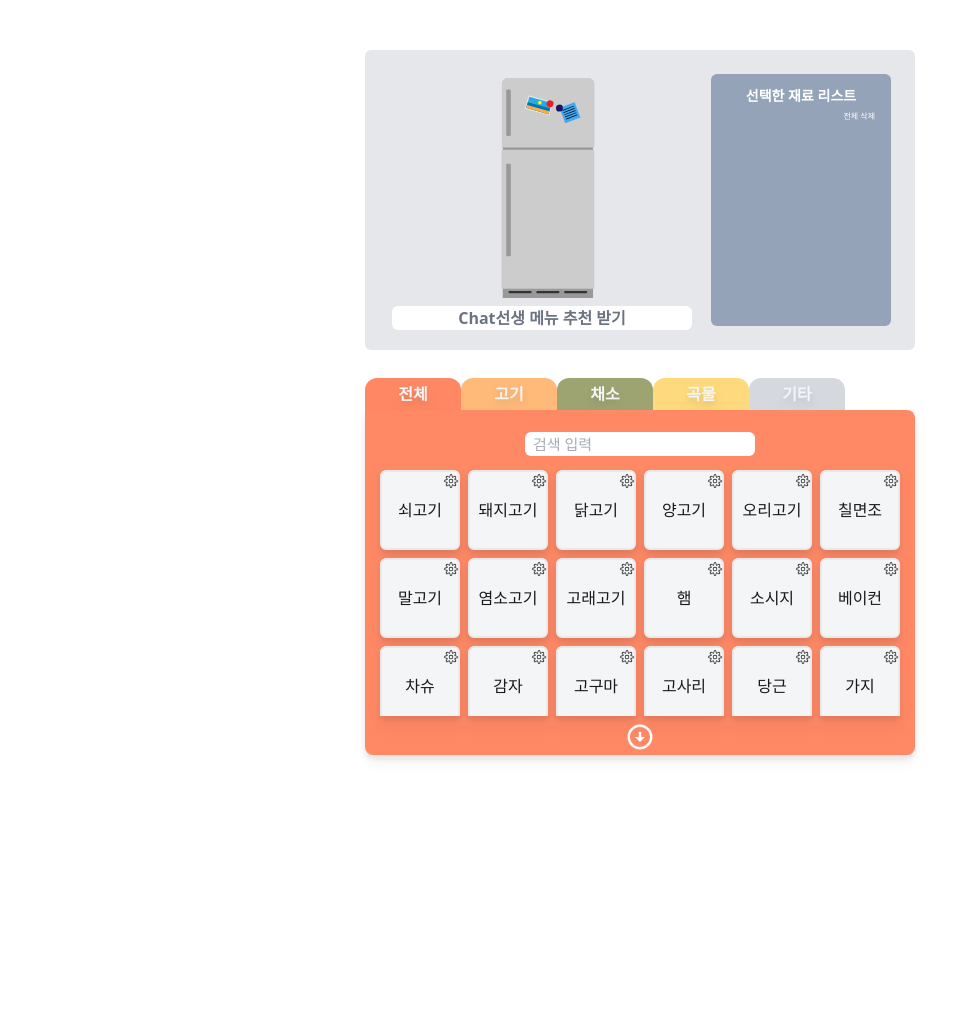
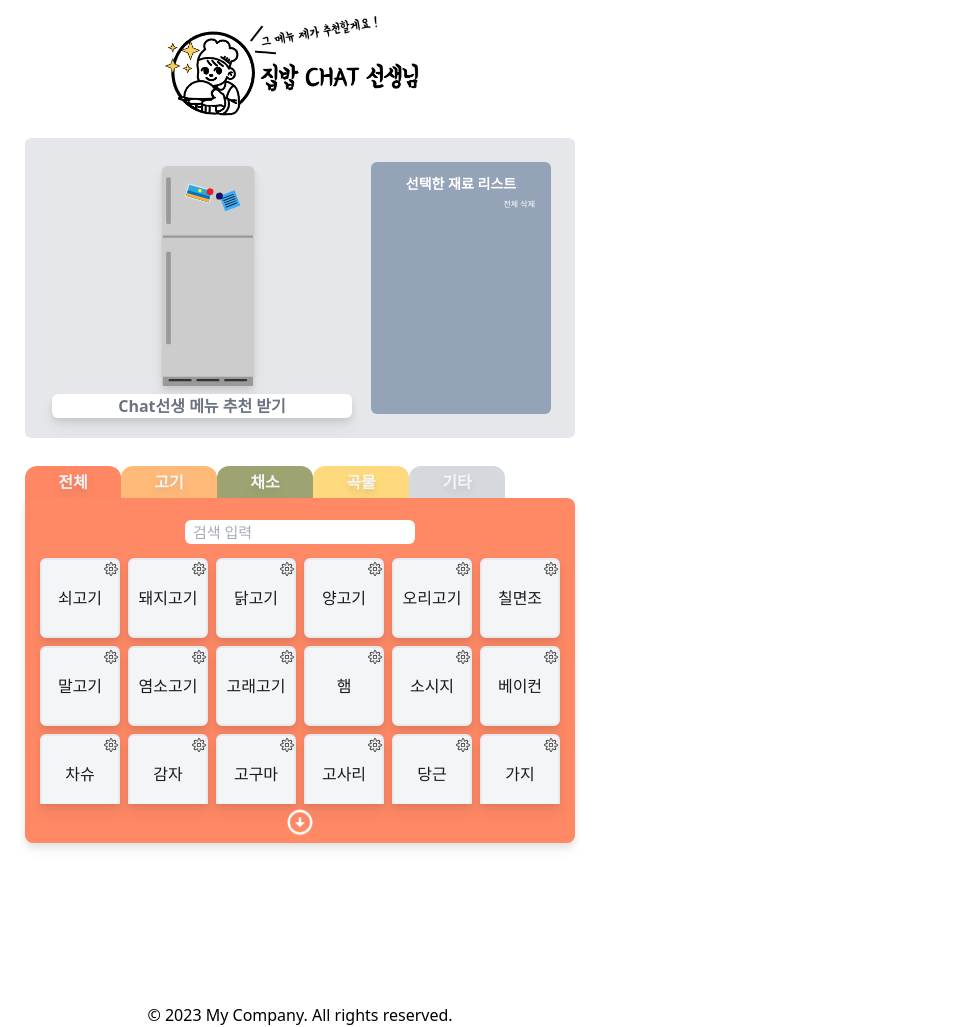
Before and after one commit to Storage-with-chatGPT/food-master-chatGPT, a Next.js app: page / in a window 1280 px wide. Shown: the whole page, without its empty margins (0-955 px from the left). Before the commit the page ends 800 px from the top, so only its background shows below. Built offline with nearby package versions, Linux system fonts and the light colour scheme.

Commit message:
[FEAT] header, footer 구현 (#18)

```diff
--- a/src/components/IngredientSelect/index.tsx
+++ b/src/components/IngredientSelect/index.tsx
@@ -77,8 +77,8 @@ const IngredientSelect = () => {
   }, [SelectIngredients]);
 
   return (
-    <div className="flex flex-row h-full">
-      <div className="flex flex-col w-[500px] items-center justify-center">
+    <div className="flex flex-row h-full ">
+      <div className="flex flex-col w-[500px] items-center justify-center drop-shadow-lg">
         <div className="flex flex-col w-[200px] h-[220px] m-2 ml-16 overflow-auto scrollbar-hide ">
           {menus.length > 0 ? "" : <Refrigerator className="-ml-11" />}
 
@@ -113,7 +113,7 @@ const IngredientSelect = () => {
       </div>
       <SelectItems />
       {disabledBtnState ? (
-        <div className="absolute w-[550px] h-[705px] flex justify-center items-center   bg-slate-400 bg-opacity-80 z-10  -ml-4 -mt-4">
+        <div className="absolute w-[550px] h-[705px] flex justify-center items-center   bg-slate-300 bg-opacity-70 z-10  -ml-4 -mt-4">
           <div className="w-[200px] h-[30px] text-center flex flex-row flex-wrap">
             <p className="font-bold text-[20px]">잠시만 기다려주세요</p>
             <CgSpinner className=" animate-spin mt-1 ml-1 text-[20px]" />
--- /dev/null
+++ b/src/components/commons/Footer.tsx
@@ -0,0 +1,9 @@
+const Footer = () => {
+  return (
+    <footer className="w-[600px] flex justify-center mt-10">
+      <p>&copy; {new Date().getFullYear()} My Company. All rights reserved.</p>
+    </footer>
+  );
+};
+
+export default Footer;
--- /dev/null
+++ b/src/components/commons/Header.tsx
@@ -0,0 +1,12 @@
+import React from "react";
+import Image from "next/image";
+
+const Header = () => {
+  return (
+    <header className="w-[600px] flex justify-center mb-10">
+      <Image src="/images/logo.png" alt="logo" width={300} height={250} />
+    </header>
+  );
+};
+
+export default Header;
--- a/src/pages/_app.tsx
+++ b/src/pages/_app.tsx
@@ -4,12 +4,16 @@ import { store } from "@/store";
 import "../styles/globals.css";
 import { ToastContainer } from "react-toastify";
 import "react-toastify/dist/ReactToastify.css";
+import Header from "@/components/commons/Header";
+import Footer from "@/components/commons/Footer";
 
 const MyApp = ({ Component, pageProps }: AppProps) => {
   return (
     <Provider store={store}>
+      <Header />
       <Component {...pageProps} />
       <ToastContainer className="font-semibold" />
+      <Footer />
     </Provider>
   );
 };
--- a/src/pages/index.tsx
+++ b/src/pages/index.tsx
@@ -3,8 +3,8 @@ import IngredientSelect from "@/components/ingredientSelect";
 import DeleteConfirm from "@/components/commons/DeleteConfirm";
 const Home = () => {
   return (
-    <div className="w-full h-screen flex justify-center ">
-      <div className="w-[550px] h-screen bg-white flex flex-col justify-center">
+    <div className="w-[600px] h-screen flex justify-center ">
+      <div className="w-[550px] h-[650px] bg-white flex flex-col justify-center">
         <div className="bg-gray-200 w-full h-[300px] rounded-md p-4">
           <IngredientSelect />
         </div>
--- a/src/pages/recipe.tsx
+++ b/src/pages/recipe.tsx
@@ -12,7 +12,7 @@ const Recipe = () => {
   if (recipe.length < 1) return <PrivateRoute />;
 
   return (
-    <div className="w-full h-full flex justify-center mt-20">
+    <div className="w-screen h-full flex justify-center mt-20">
       <div className="flex flex-col  w-[300px] h-[500px] zigzag ">
         <div
           onClick={() => router.push("/")}
```
Also changed, not shown: public/images/logo.png (added).
